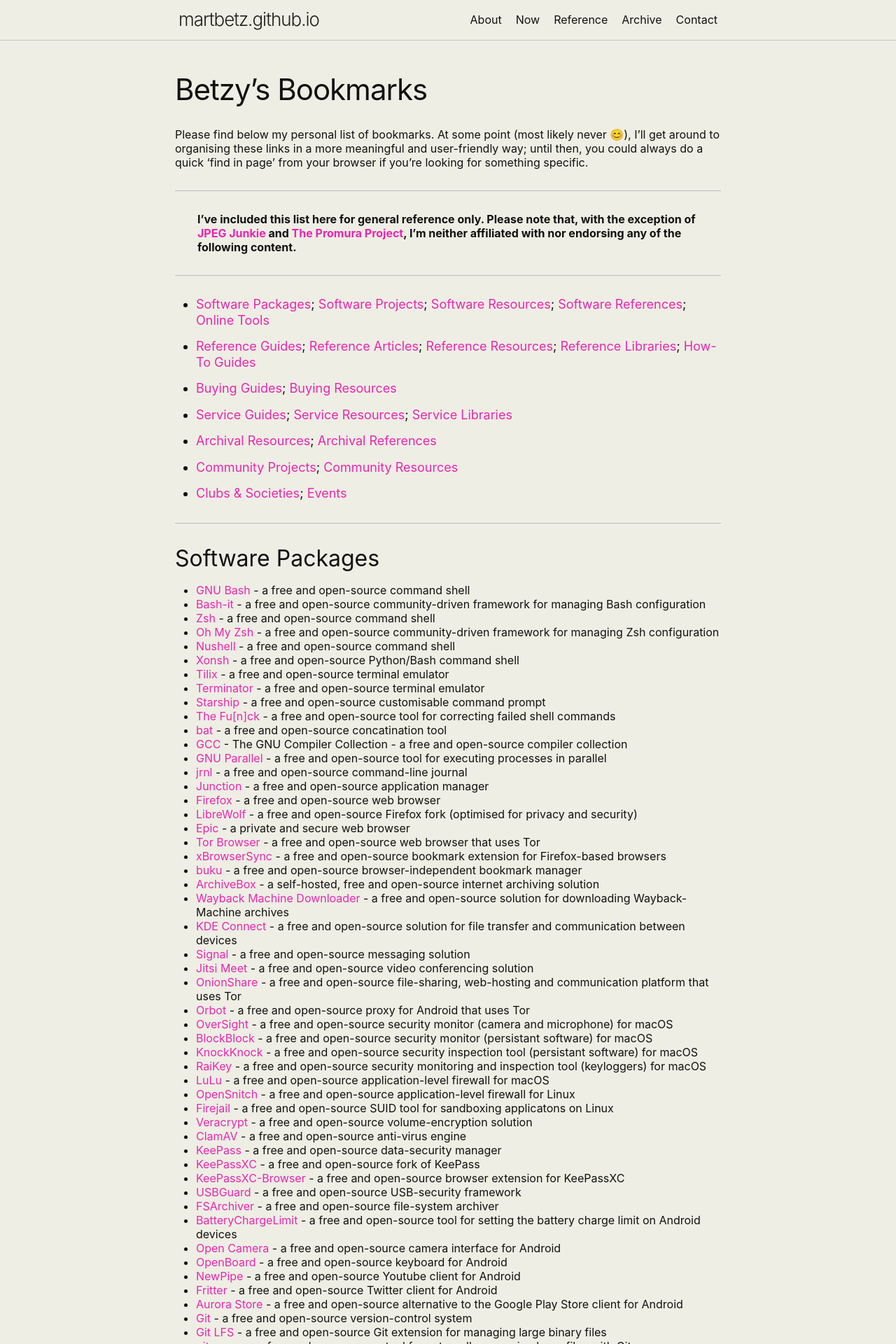
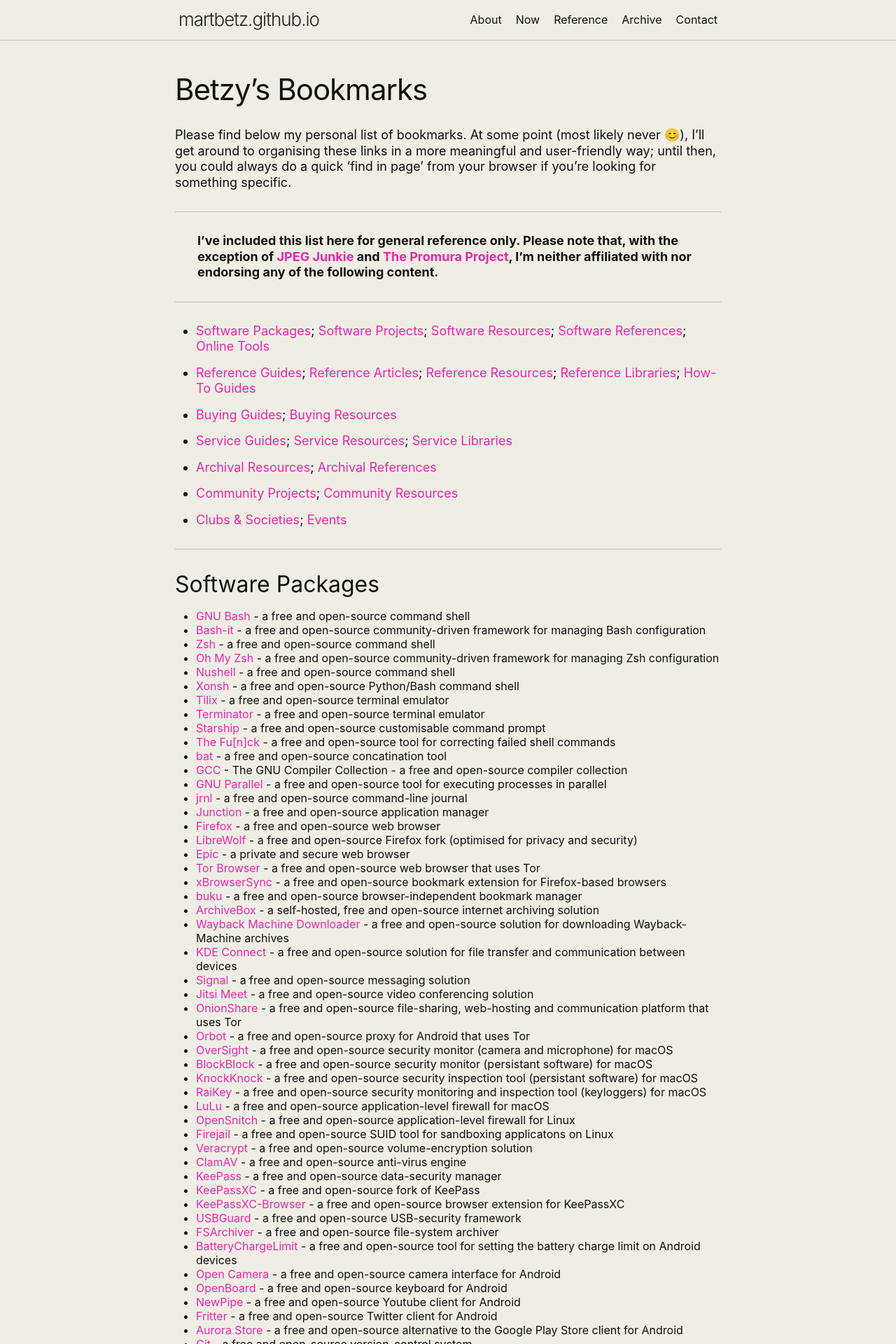
Before and after one commit to martbetz/martbetz.github.io, a Jekyll site: the page built from useful-links.html, in a window 1280 px wide. Shown: the top 1920 px of the page at 70% size. Built offline with Jekyll 4.4.1, drawn with Linux system fonts in a browser that asks for light colours.

Commit message:
Update useful-links.html

```diff
--- a/useful-links.html
+++ b/useful-links.html
@@ -8,17 +8,20 @@
     url: "mailto:martbetz@yopmail.com?subject=Broken%Links/Corrections"
 ---
 
+
 <div id="intro">
+<font size="4">
 Please find below my personal list of bookmarks. At some point (most likely never 😊), I’ll get around to organising these links in a more meaningful and user-friendly way; until then, you could always do a quick ‘find in page’ from your browser if you’re looking for something specific.
-
+</font>
 <hr>
-
 <span style="display:block; margin-left:2em; margin-right:2em">
+<font size="4">
 <b>I’ve included this list here for general reference only. Please note that, with the exception of <a href="https://martbetz.github.io">JPEG Junkie</a> and <a href="https://github.com/martbetz/The-Promura-Project">The Promura Project</a>, I’m neither affiliated with nor endorsing any of the following content.</b>
 </span>
+</font>
+<hr>
 </div>
 
-<hr>
 
 
 <!-- <div id="index">
```
